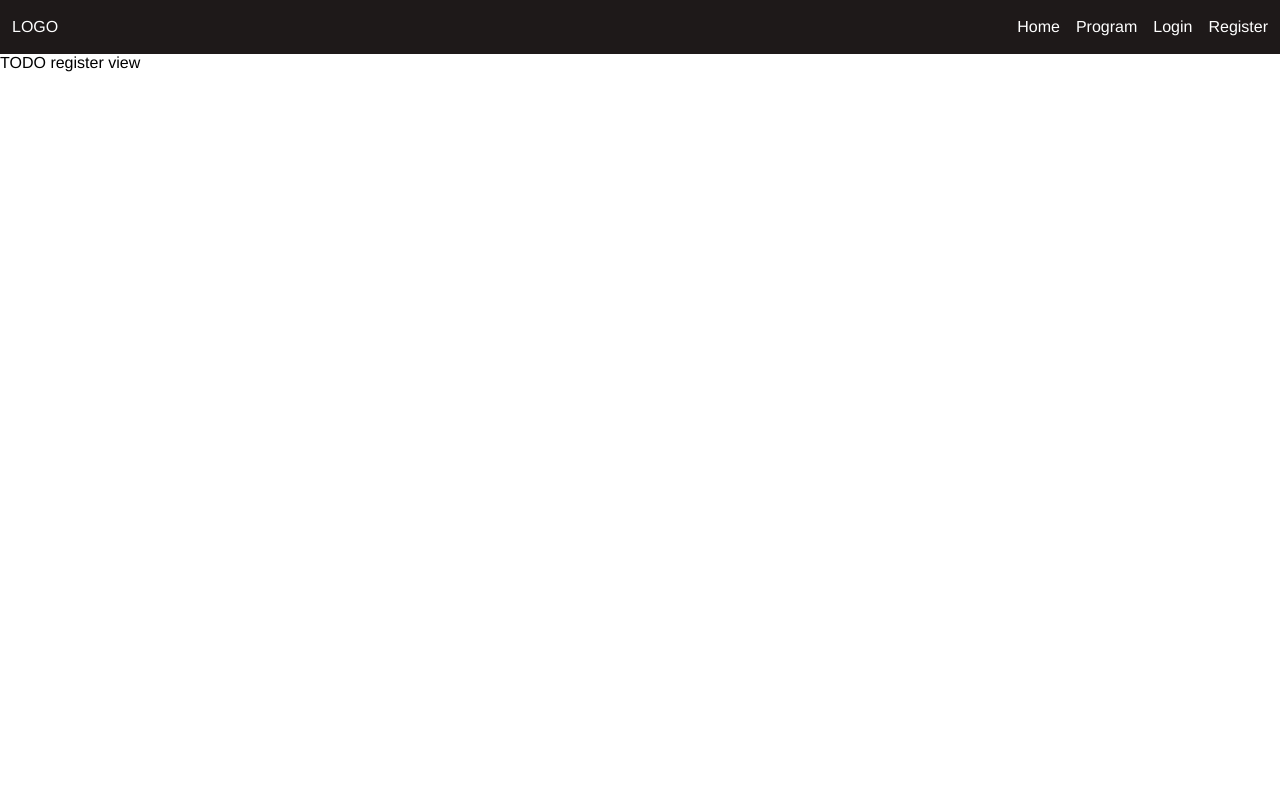
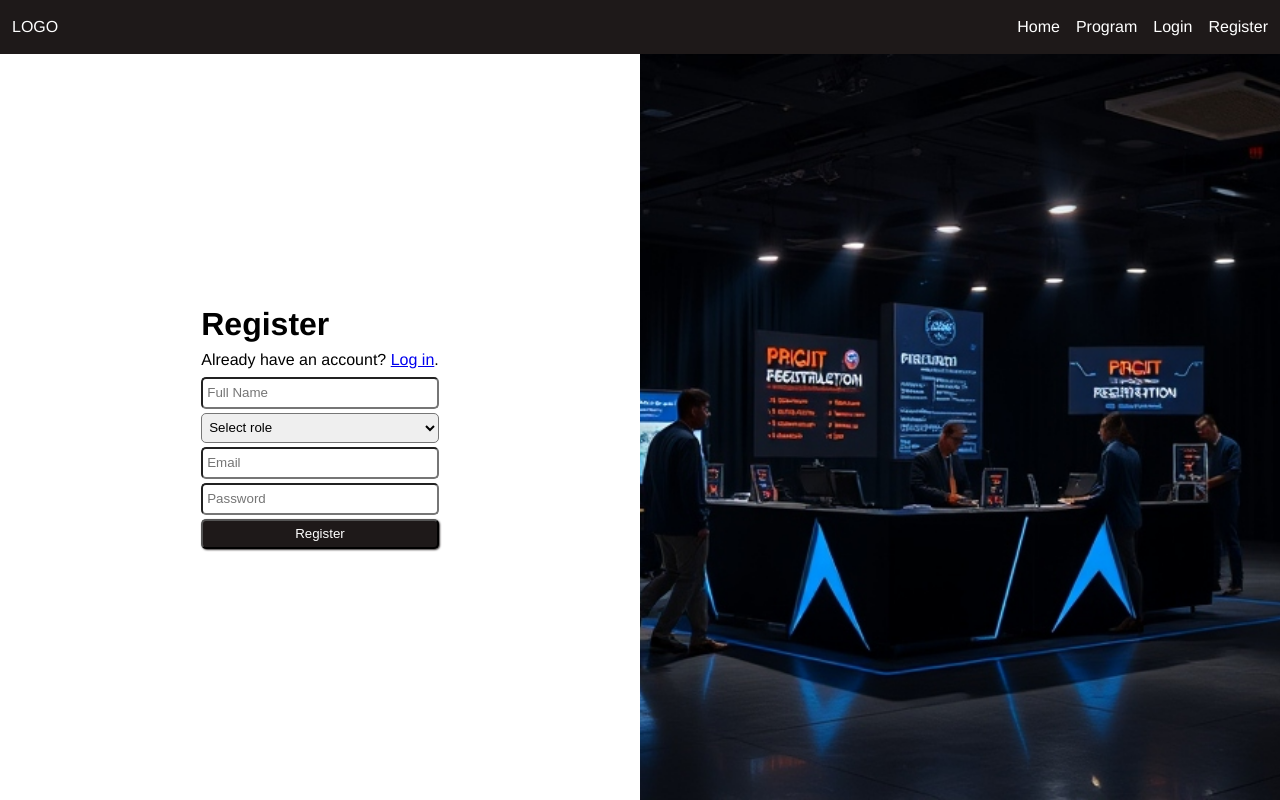
Before and after one commit to knedlicka/tech-event, a Vue app: page /register in a window 1280 px wide. Built offline with nearby package versions, Linux system fonts and the light colour scheme.

Commit message:
Finalize login and register views with custom btn

```diff
--- a/src/assets/main.css
+++ b/src/assets/main.css
@@ -4,3 +4,15 @@
   font-size: 32px;
   font-weight: 700;
 }
+
+.text-input {
+  height: 20px;
+  padding: 4px;
+  border-radius: 5px;
+}
+
+.select-input {
+  height: 30px;
+  padding: 3px;
+  border-radius: 5px;
+}
--- /dev/null
+++ b/src/components/buttons/MainButton.vue
@@ -0,0 +1,26 @@
+<script>
+export default {
+    props: ['label']
+}
+</script>
+
+<template>
+    <button class="main-button">
+        {{ this.label }}
+    </button>
+</template>
+
+<style>
+.main-button {
+    height: 30px;
+    border-radius: 5px;
+    background: rgb(30, 25, 25);
+    color: white;
+    box-shadow: 1px 1px 2px rgb(58, 53, 53);
+    cursor: pointer;
+}
+
+.main-button:hover {
+    box-shadow: none;
+}
+</style>
--- a/src/views/LoginView.vue
+++ b/src/views/LoginView.vue
@@ -1,9 +1,10 @@
 <script>
 import { routePaths } from '@/router';
+import MainButton from '@/components/buttons/MainButton.vue';
 
 export default {
+    components: { MainButton },
     data() {
-        console.log(JSON.stringify(routePaths?.register?.path, null, 2));
         return {
             email: "",
             password: "",
@@ -14,9 +15,6 @@ export default {
         handleLogin() {
             console.log(`Email: ${this.email} | password: ${this.password}`);
         },
-        redirectToRegistration() {
-
-        }
     }
 }
 </script>
@@ -27,12 +25,12 @@ export default {
             <div class="login-form-with-header-container">
                 <div class="heading-section">Log in</div>
                 <div>
-                    Or <RouterLink :to="routerPathInfo.register.path">register</RouterLink>.
+                    No account yet? <RouterLink :to="routerPathInfo.register.path">Register</RouterLink>.
                 </div>
-                <form class="login-form" @submit.prevent="this.handleLogin">
-                    <input type="email" name="email" v-model="this.email" placeholder="Email" />
-                    <input type="password" v-model="this.password" placeholder="Password" />
-                    <input type="submit" value="Log in" />
+                <form class="login-form">
+                    <input type="email" name="email" v-model="this.email" placeholder="Email" class="text-input" />
+                    <input type="password" v-model="this.password" placeholder="Password" class="text-input" />
+                    <MainButton @click.prevent="this.handleLogin" label="Log in" />
                 </form>
             </div>
         </div>
@@ -68,7 +66,17 @@ export default {
 .login-right-part {
     width: 50%;
     height: 100%;
-    background: blue;
+    background: url('../assets/images/tech-event-login.jpeg') center/cover no-repeat;
+}
+
+@media (max-width: 700px) {
+    .login-left-part {
+        width: 100%;
+    }
+
+    .login-right-part {
+        width: 0;
+    }
 }
 
 .login-form {
--- a/src/views/RegisterView.vue
+++ b/src/views/RegisterView.vue
@@ -1,13 +1,102 @@
 <script>
+import { routePaths } from '@/router';
+import MainButton from '@/components/buttons/MainButton.vue';
+
 export default {
-
+    components: { MainButton },
+    data() {
+        return {
+            email: "",
+            password: "",
+            fullName: "",
+            role: "",
+            routerPathInfo: routePaths,
+        };
+    },
+    methods: {
+        handleRegister() {
+            console.log(`Email: ${this.email} | password: ${this.password} | fullName: ${this.fullName} | role: ${this.role}`);
+        },
+    }
 }
 </script>
 
 <template>
-    <main>
-        TODO register view
+    <main class="register-container">
+        <div class="register-left-part">
+            <div class="register-form-with-header-container">
+                <div class="heading-section">Register</div>
+                <div>
+                    Already have an account? <RouterLink :to="routerPathInfo.login.path">Log in</RouterLink>.
+                </div>
+                <form class="register-form">
+                    <input required type="text" name="full-name" v-model="this.fullName" placeholder="Full Name"
+                        class="text-input" />
+                    <select required v-model="this.role" class="select-input">
+                        <option disabled value="">Select role</option>
+                        <option value="organizer">Organizer</option>
+                        <option value="visitor">Visitor</option>
+                    </select>
+                    <input required type="email" name="email" v-model="this.email" placeholder="Email"
+                        class="text-input" />
+                    <input required type="password" v-model="this.password" placeholder="Password" class="text-input" />
+                    <MainButton @click.prevent="this.handleRegister" label="Register" />
+                </form>
+            </div>
+        </div>
+        <div class="register-right-part">
+
+        </div>
     </main>
 </template>
 
-<style></style>
+<style>
+.register-container {
+    display: flex;
+    width: 100%;
+    height: 100%;
+    height: calc(100vh - 54px);
+    overflow-y: hidden;
+}
+
+.register-left-part {
+    display: flex;
+    justify-content: center;
+    align-items: center;
+    width: 50%;
+    height: 100%;
+}
+
+.register-form-with-header-container {
+    display: flex;
+    flex-direction: column;
+    gap: 8px;
+}
+
+.register-right-part {
+    width: 50%;
+    height: 100%;
+    background: url('../assets/images/tech-event-registration.jpeg') center/cover no-repeat;
+}
+
+@media (max-width: 700px) {
+    .register-left-part {
+        width: 100%;
+    }
+
+    .register-right-part {
+        width: 0;
+    }
+}
+
+.register-form {
+    display: flex;
+    flex-direction: column;
+    max-width: 400px;
+    gap: 4px;
+}
+
+input {
+    height: 20px;
+}
+</style>
```
Also changed, not shown: src/components/input/Input.vue (deleted, +0 -17 lines), src/assets/images/tech-event-login.jpeg (added), src/assets/images/tech-event-registration.jpeg (added).
